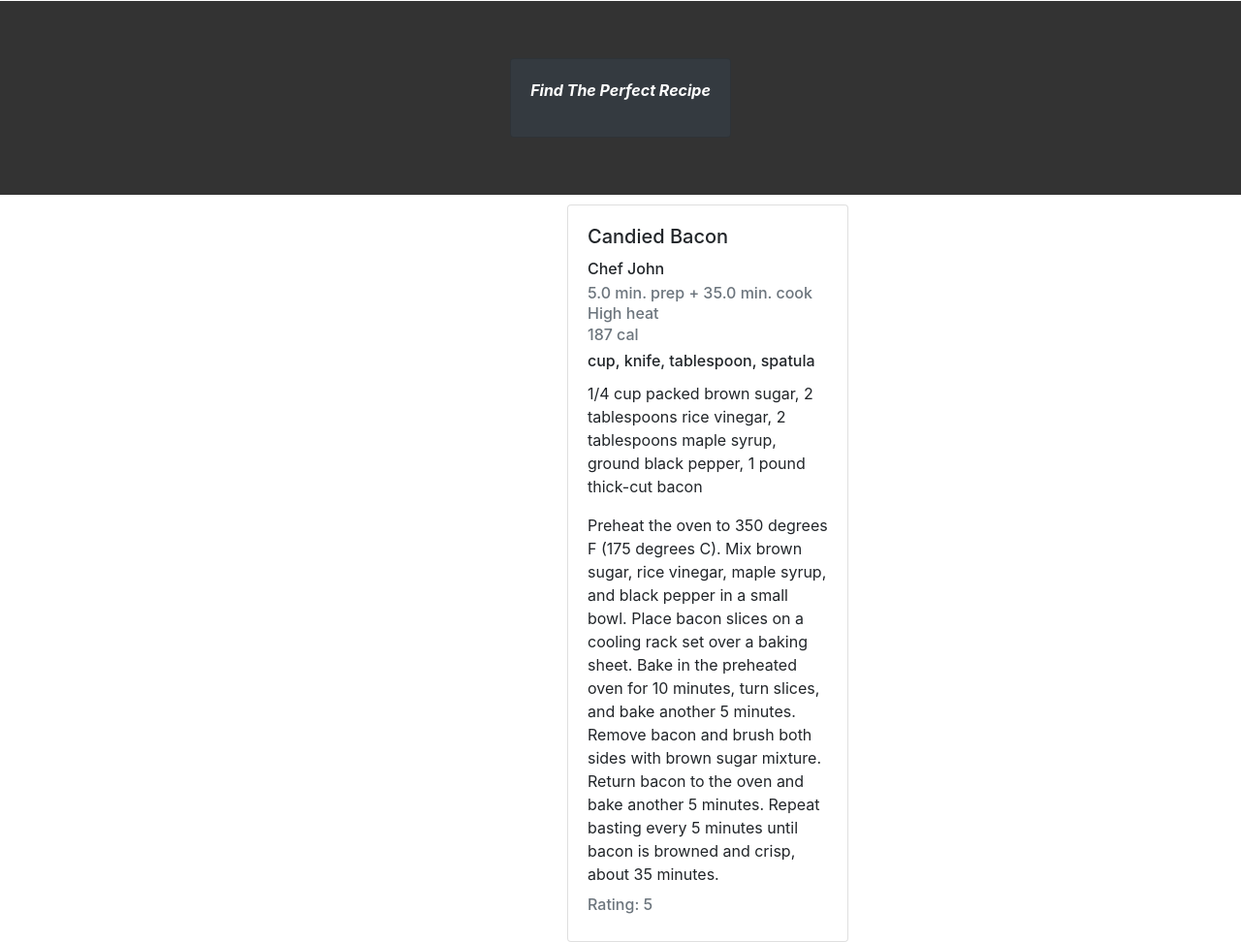
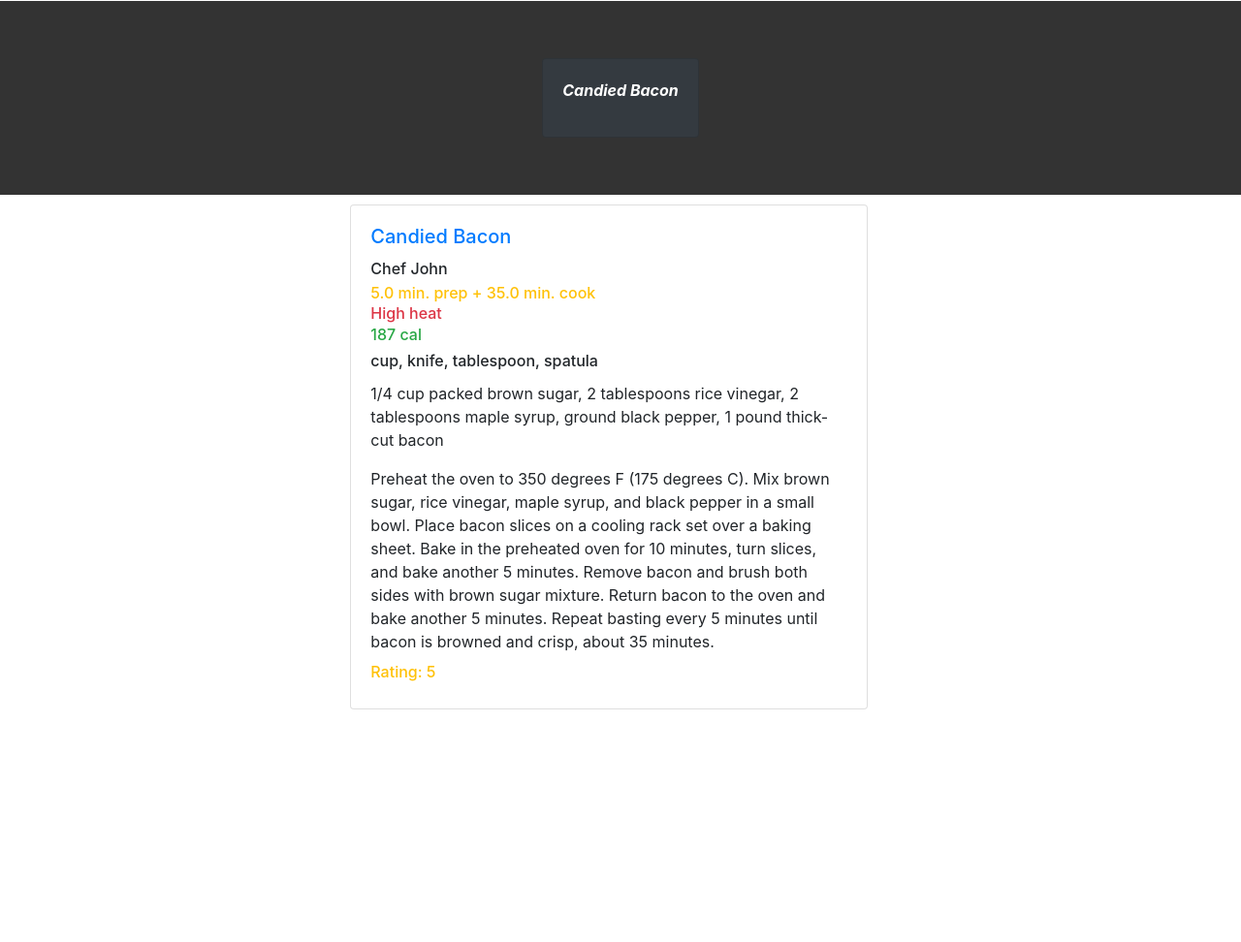
Before and after one commit to ksmashingaidze/Cooking-Robot-Online-Recipe-Manager, a Django app: page /recipeapp/detail/7 in a window 1280 px wide. Shown: the part 59-1031 px from the top of the page at 97% size. After the commit the page ends 791 px from the top, so only its background shows below. Run offline with Django 4.2, Linux system fonts and the light colour scheme; data comes from the database, SQL or seed files in the repository.

Commit message:
Update detail.html

```diff
--- a/helloworld/recipeapp/templates/detail.html
+++ b/helloworld/recipeapp/templates/detail.html
@@ -168,7 +168,7 @@
             <div class="container-fluid heading">
                 <div class="card bg-dark text-white font-weight-bold">
                     <div class="card-body">
-                        <p class="font-italic">Find The Perfect Recipe</p>
+                        <p class="font-italic">{{ selected_recipe.recipe_name }}</p>
                     </div>
                 </div>
             </div>
@@ -178,18 +178,20 @@
 	 <section class="items">
 		<div class="item-list" href="{{ selected_recipe.get_absolute_url }}">
 
-		<div class="col-3 mr-4">
-            <div class="card" style="width: 18rem;">
+		<div class="col-5 mr-4">
+            <div class="card">
                 <div class="card-body">
-                    <h5 class="card-title">{{ selected_recipe.recipe_name }}</h5>
+                    <h5 class="card-title text-primary">{{ selected_recipe.recipe_name }}</h5>
 					<h6 class="card-title">{{ selected_recipe.author }}</h6>
-                    <h6 class="card-subtitle mb-2 text-muted">{{ selected_recipe.prep_time_min }} min. prep + {{ selected_recipe.cook_time_min }} min. cook</h6>
-				    <h6 class="card-subtitle mb-2 text-muted">{{ selected_recipe.cook_setting }} heat</h6>
-					<h6 class="card-subtitle mb-2 text-muted">{{ selected_recipe.calories }} cal</h6>
+                    <h6 class="card-subtitle mb-2 text-warning">{{ selected_recipe.prep_time_min }} min. prep + {{ selected_recipe.cook_time_min }} min. cook</h6>
+				    <h6 class="card-subtitle mb-2 text-danger">{{ selected_recipe.cook_setting }} heat</h6>
+					<h6 class="card-subtitle mb-2 text-success">{{ selected_recipe.calories }} cal</h6>
                     <h6 class="card-title">{{ selected_recipe.utensils }}</h6>
-				    <p class="card-text">{{ selected_recipe.ingredients }}</p>
+                    <p class="card-text">
+                        {{selected_recipe.ingredients}}
+                    </p>
 				    <p class="card-text">{{ selected_recipe.prep_directions }}</p>
-                    <h6 class="card-subtitle mb-2 text-muted">Rating: {{ selected_recipe.rating }}</h6>
+                    <h6 class="card-subtitle mb-2 text-warning">Rating: {{ selected_recipe.rating }}</h6>
                 </div>
             </div>
         </div>
```
